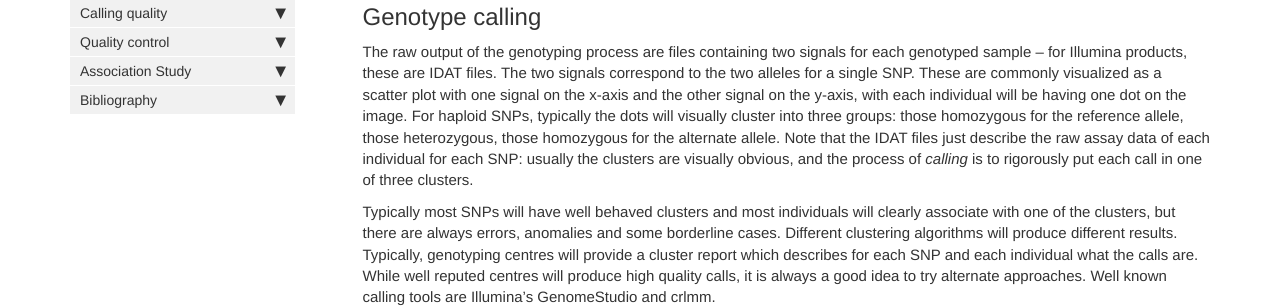
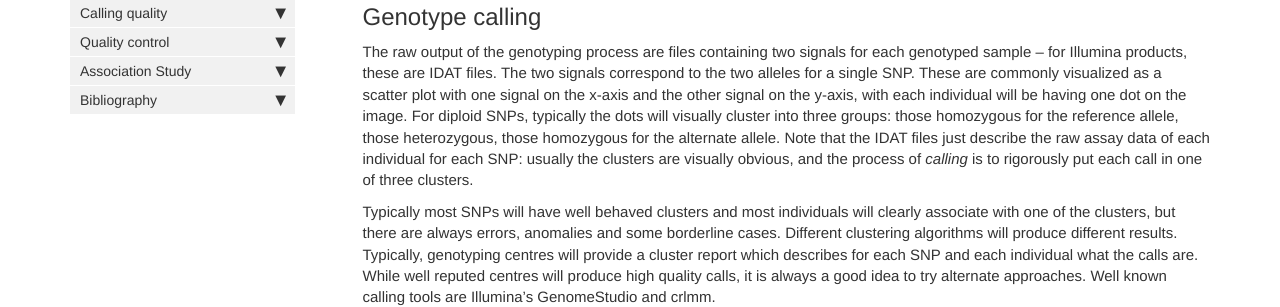
Before and after one commit to h3abionet/H3ABionet-SOPs, a Jekyll site: the page built from pages/genomics_analysis/GWAS/GWAS.md, in a window 1280 px wide and 900 px high, scrolled down 2011 px. Shown: the part 217-524 px from the top of the window. Built offline with Jekyll 4.4.1, drawn with Linux system fonts in a browser that asks for light colours; nearby versions of some CDN libraries; comment, search, counter and statistics services are not loaded; some of the changed text lies outside the part shown.

Commit message:
Changed haploid to diploid

```diff
--- a/pages/genomics_analysis/GWAS/GWAS.md
+++ b/pages/genomics_analysis/GWAS/GWAS.md
@@ -48,7 +48,7 @@ This SOP assumes that the data are in the binary format used by the PLINK softwa
 
 ## Genotype calling {#calling}
 
-The raw output of the genotyping process are files containing two signals for each genotyped sample -- for Illumina products, these are IDAT files.  The two signals correspond to the two alleles for a single SNP. These are commonly visualized as a scatter plot with one signal on the x-axis and the other signal on the y-axis, with each individual will be having one dot on the image. For haploid SNPs, typically the dots will visually cluster into three groups: those homozygous for the reference allele, those heterozygous, those homozygous for the alternate allele. Note that the IDAT files just describe the raw assay data of each individual for each SNP: usually the clusters are visually obvious, and the process of *calling* is to rigorously put each call in one of three clusters.
+The raw output of the genotyping process are files containing two signals for each genotyped sample -- for Illumina products, these are IDAT files.  The two signals correspond to the two alleles for a single SNP. These are commonly visualized as a scatter plot with one signal on the x-axis and the other signal on the y-axis, with each individual will be having one dot on the image. For diploid SNPs, typically the dots will visually cluster into three groups: those homozygous for the reference allele, those heterozygous, those homozygous for the alternate allele. Note that the IDAT files just describe the raw assay data of each individual for each SNP: usually the clusters are visually obvious, and the process of *calling* is to rigorously put each call in one of three clusters.
 
 Typically most SNPs will have well behaved clusters and most individuals will clearly associate with one of the clusters, but there are always errors, anomalies and some borderline cases. Different clustering algorithms will produce different results. Typically, genotyping centres will provide a cluster report which describes for each SNP and each individual what the calls are. While well reputed centres will produce high quality calls, it is always a  good idea to try alternate approaches. Well known calling tools are Illumina's GenomeStudio and crlmm.
 
@@ -208,7 +208,7 @@ Different types and levels of structure can be observed. At one extreme, samplin
 
 ### Autosomal, X, Y and MT SNPs {#snps}
 
-Many GWASes only consider the haploid chromosomes and so only autosomal SNP are considered.
+Many GWASes only consider the diploid chromosomes and so only autosomal SNP are considered.
 
 
 ### Association testing for single locus  {#single-locus}
```
